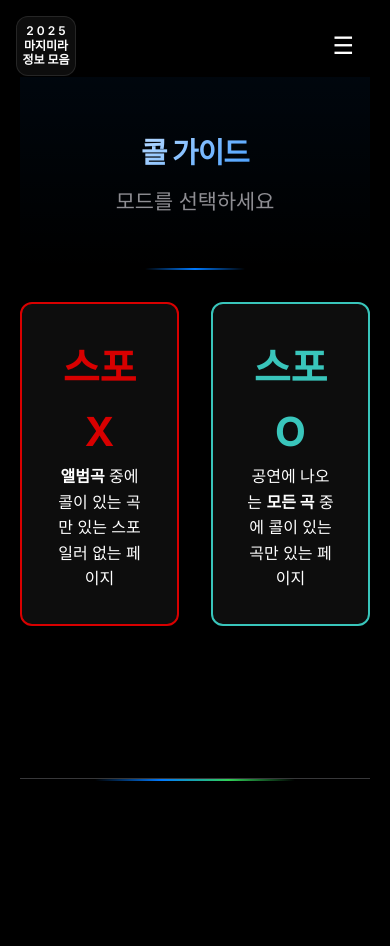
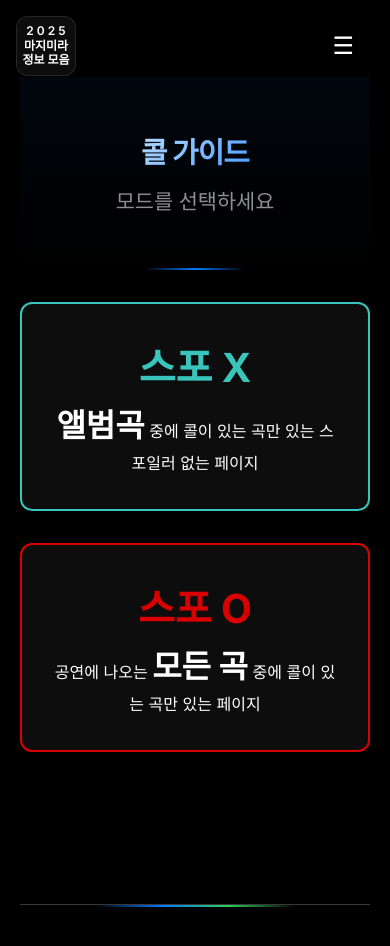
Before and after one commit to kuroka3/MM-Info, a Next.js app: page /call-guide in a window 390 px wide. Shown: the top 946 px of the page. Before the commit the page ends 919 px from the top, so only its background shows below. Built offline with nearby package versions, Linux system fonts and the light colour scheme; a web font is replaced by a local one.

Commit message:
fix mobile ui

```diff
--- a/src/app/call-guide/page.tsx
+++ b/src/app/call-guide/page.tsx
@@ -13,13 +13,13 @@ export default function CallGuideHome() {
         </div>
       </header>
       <section className="container call-guide-entry">
-        <Link href="/call-guide/safe" className="glass-block red">
+        <Link href="/call-guide/safe" className="glass-block green">
           <h2>스포 X</h2>
           <p>
             <strong>앨범곡</strong> 중에 콜이 있는 곡만 있는 스포일러 없는 페이지
           </p>
         </Link>
-        <Link href="/call-guide/all" className="glass-block green">
+        <Link href="/call-guide/all" className="glass-block red">
           <h2>스포 O</h2>
           <p>
             공연에 나오는 <strong>모든 곡</strong> 중에 콜이 있는 곡만 있는 페이지
--- a/src/styles/call-guide.css
+++ b/src/styles/call-guide.css
@@ -1258,3 +1258,13 @@
 .call-guide-entry .glass-block.red h2 {
   color: #d80000;
 }
+
+.call-guide-entry .glass-block p strong {
+  font-size: 2rem;
+}
+
+@media (max-width: 600px) {
+  .call-guide-entry {
+    flex-direction: column;
+  }
+}
--- a/src/styles/overlays.css
+++ b/src/styles/overlays.css
@@ -50,7 +50,7 @@
 }
 
 .spoiler-overlay.call-guide-spoiler {
-  background: rgba(0, 0, 0, 0.6);
+  background: rgba(0, 0, 0, 0.85);
 }
 
 /* Loading Spinner */
```
